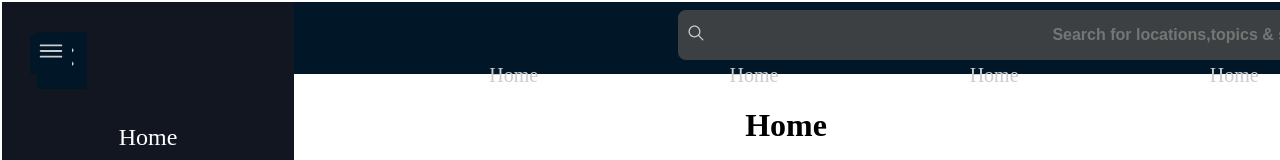
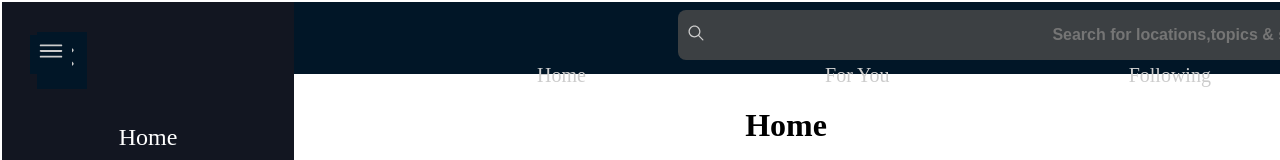
Before and after one commit to BirukNigusie/News-Web-App, a React (Vite) app: page / in a window 1280 px wide. Shown: the top 160 px of the page. Built offline with nearby package versions, Linux system fonts and the light colour scheme.

Commit message:
Header Update

```diff
--- a/src/App.jsx
+++ b/src/App.jsx
@@ -18,5 +18,3 @@ function App() {
 }
 
 export default App;
-
-//npm install --save-dev vite-plugin-eslint eslint-config-react-app eslint
--- a/src/ui/Header.jsx
+++ b/src/ui/Header.jsx
@@ -100,9 +100,8 @@ function Header() {
       </Styled_Container>
       <Styled_Nav>
         <Styled_NavLink>Home</Styled_NavLink>
-        <Styled_NavLink>Home</Styled_NavLink>
-        <Styled_NavLink>Home</Styled_NavLink>
-        <Styled_NavLink>Home</Styled_NavLink>
+        <Styled_NavLink>For You</Styled_NavLink>
+        <Styled_NavLink>Following</Styled_NavLink>
       </Styled_Nav>
     </Styled_Header>
   );
```
